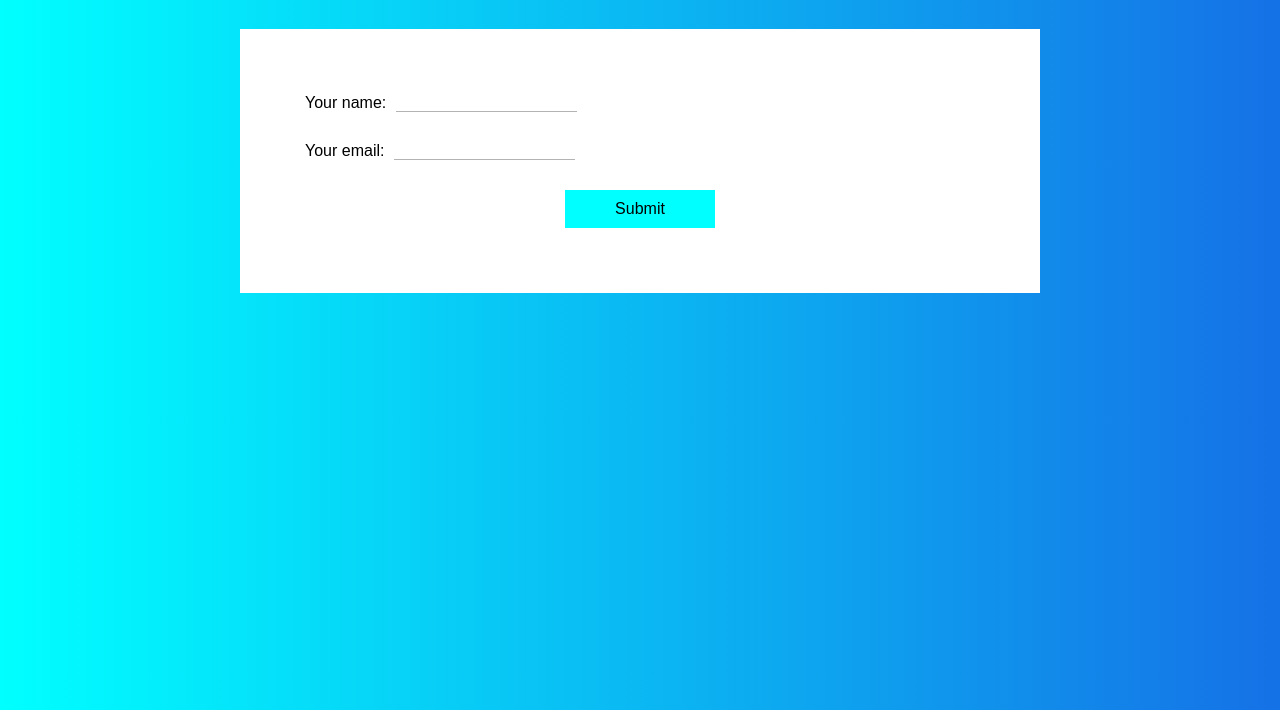
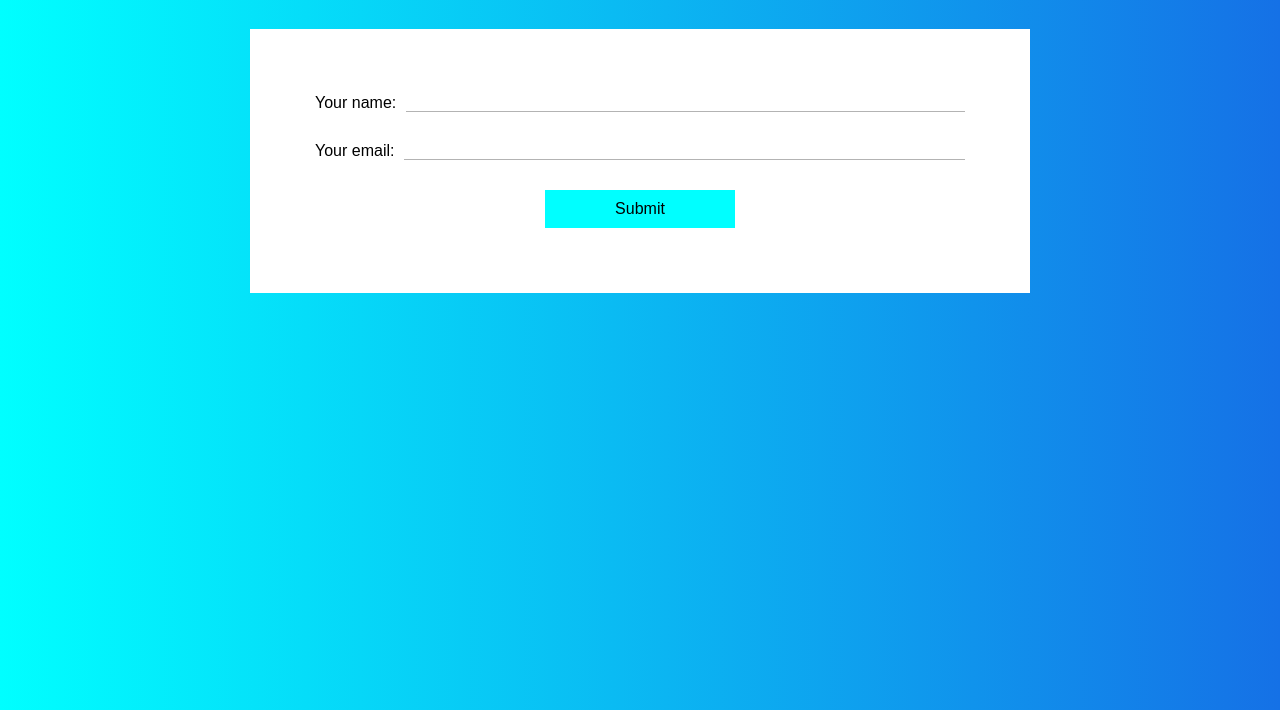
Before and after one commit to shikinen/Flexbox_recap, a website: page index.html in a window 1280 px wide. Shown: the part 90-800 px from the top of the page. Drawn offline with Linux system fonts and the light colour scheme; a web font is replaced by a local one.

Commit message:
some RWD styles tweaks

```diff
--- a/package.json
+++ b/package.json
@@ -12,6 +12,7 @@
     "gulp": "^3.9.1",
     "gulp-autoprefixer": "^4.0.0",
     "gulp-sass": "^3.1.0",
-    "gulp-sourcemaps": "^2.6.0"
+    "gulp-sourcemaps": "^2.6.0",
+    "hover.css": "^2.2.0"
   }
 }
--- a/sass/main.scss
+++ b/sass/main.scss
@@ -2,6 +2,10 @@ $basic-gray: gray;
 $basic-blue: #1571E6;
 $main-font: 'Saira Semi Condensed', sans-serif;
 ///////////////////////////////
+
+html, body {
+    margin: 0;
+}
 * {
     box-sizing: border-box;
 }
@@ -17,7 +21,10 @@ header {
     text-align: center;
     color: white;
     h1 {
-        font-size: 3rem;
+        font-size: 2rem;
+        @media screen and (min-width: 756px) {
+            font-size: 3rem;
+        }
     }
 }
 
@@ -27,7 +34,7 @@ header {
 }
 
 .form-container {
-    padding-top: 50px;
+    margin: 10px;
     padding: 50px;
     background: white;
     label {
@@ -38,8 +45,11 @@ header {
         border-bottom: 1px solid lighten($basic-gray, 20%);
         transition: all 0.3s ease-in-out;
         outline: none;
+        &:hover {
+            border-bottom: 1px solid aqua;
+        }
         &:focus {
-            border-bottom: 1px solid aqua;
+            border-bottom: 1px solid $basic-blue;
         }
     }
 }
@@ -48,20 +58,26 @@ header {
     padding: 15px;
     display: flex;
     align-items: center;
+    input {
+        flex: 1;
+    }
     &:last-of-type {
         justify-content: center;
     }
 }
 
 input[type="submit"] {
+    flex: initial;
+    padding: 10px 70px;
     background-color: aqua;
     font-family: $main-font;
     font-size: 1em;
-    padding: 10px 50px;
+    border: none;
     transition: all 0.3s ease-in-out;
-    border: none;
     &:hover {
         background-color: $basic-blue;
+        border: none;
         color: white;
+        cursor:pointer;
     }
 }
```
Also changed, not shown: css/main.css, 1 other file.
